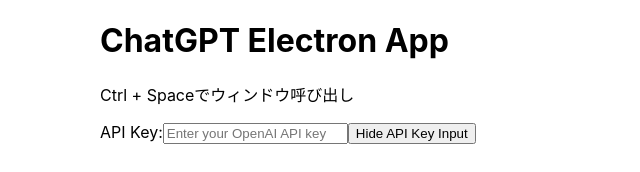
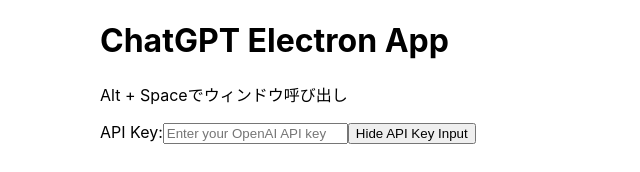
Before and after one commit to diffshare/chatgpt-electron-app, a React (Create React App) app: page / in a window 1280 px wide. Shown: the top 172 px of the page, without its empty margins (0-640 px from the left). Built offline with nearby package versions, Linux system fonts and the light colour scheme.

Commit message:
ショートカットキーに関して修正忘れ

```diff
--- a/src/App.tsx
+++ b/src/App.tsx
@@ -134,7 +134,7 @@
   return (
     <div className="App">
       <h1>ChatGPT Electron App</h1>
-      <p>Ctrl + Spaceでウィンドウ呼び出し</p>
+      <p>Alt + Spaceでウィンドウ呼び出し</p>
       {showApiKeyInput ? (
         <>
           <label htmlFor="api-key">API Key:</label>
```
